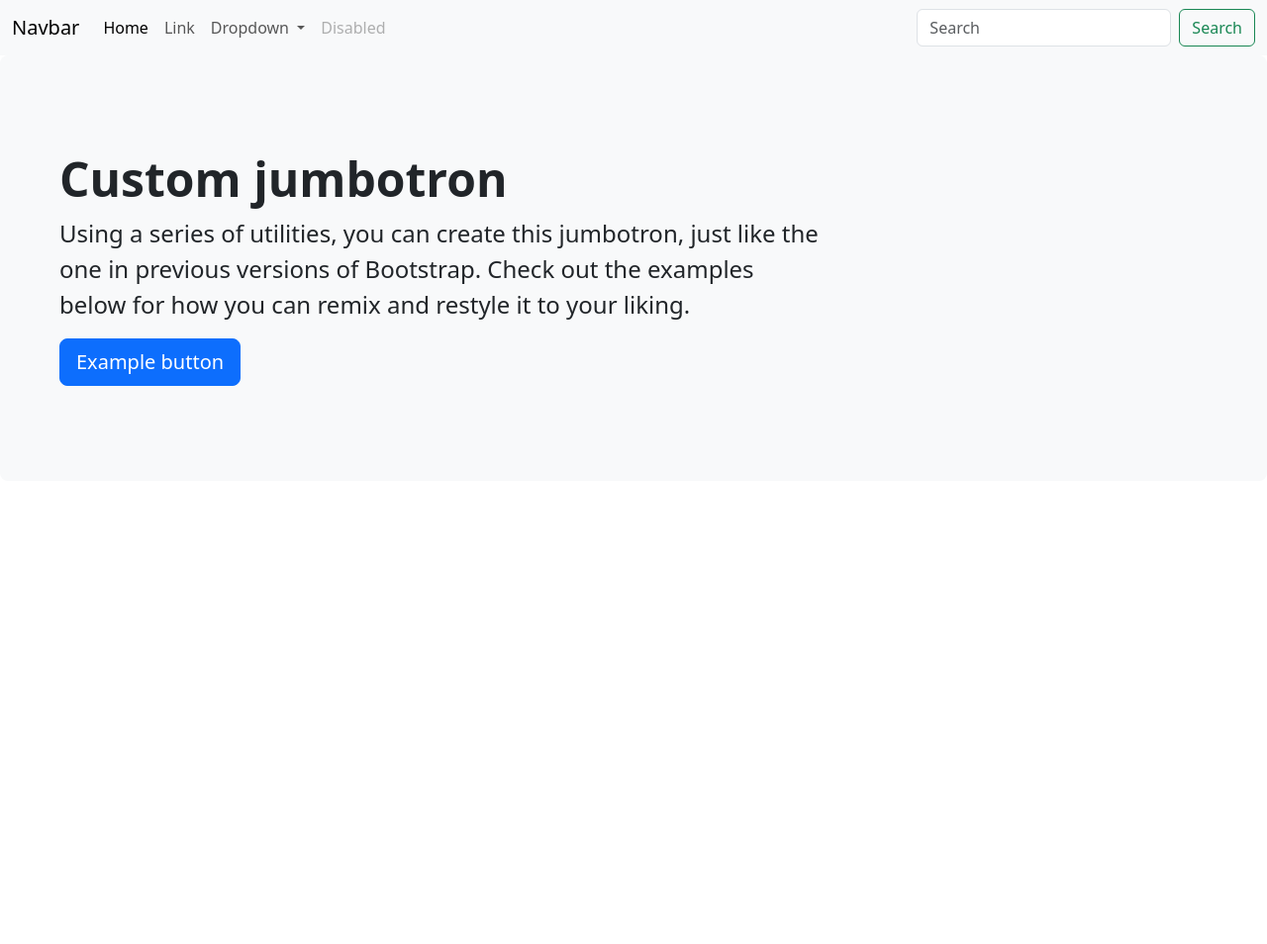
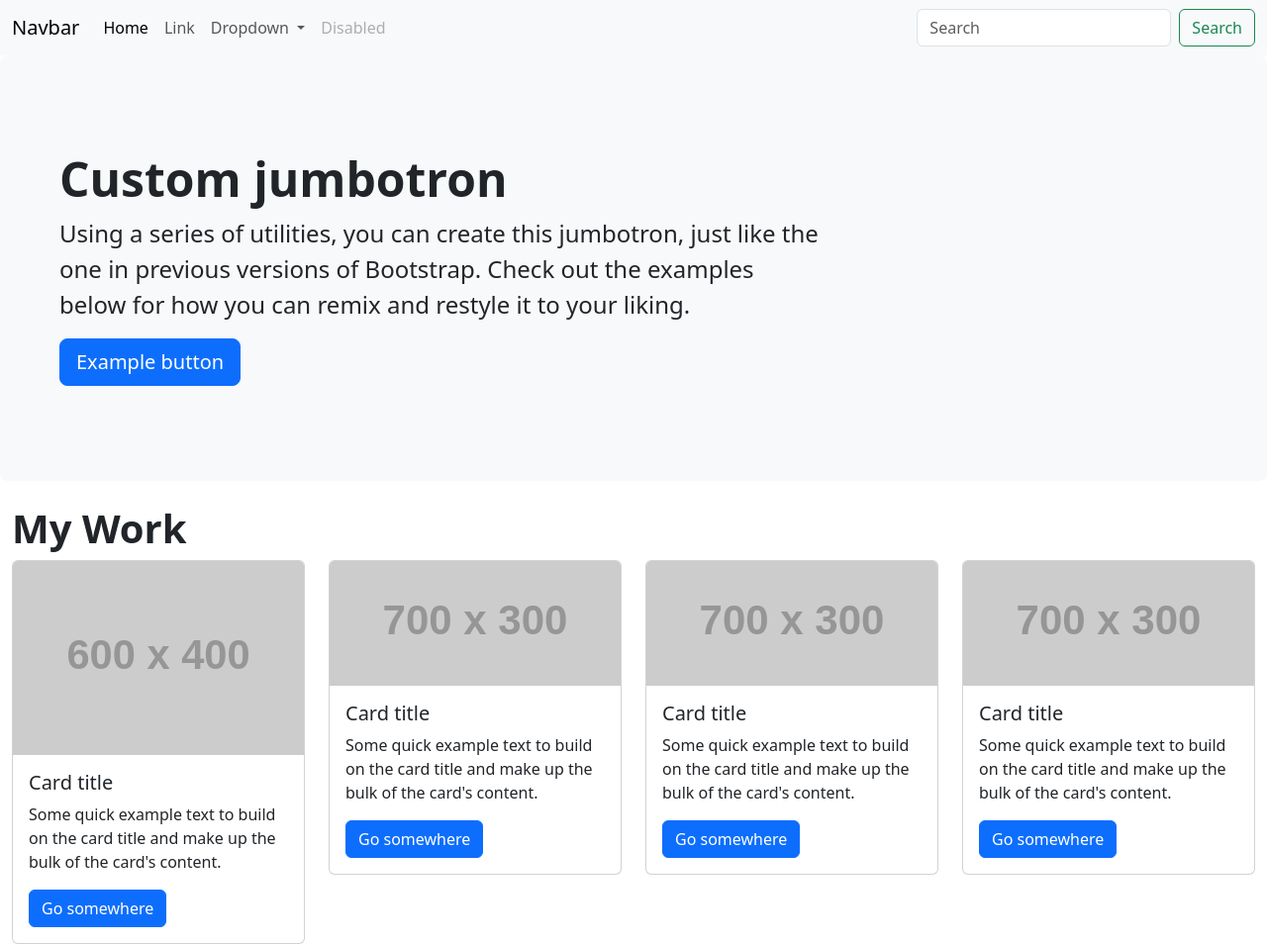
Before and after one commit to deponte-designer/deponte-bootstrap-portfolio, a plain HTML site: page index.html in a window 1280 px wide. Shown: the whole page at 99% size. Before the commit the page ends 800 px from the top, so only its background shows below. Drawn offline with nearby package versions, Linux system fonts and the light colour scheme; placeholder pictures from the web are drawn by us.

Commit message:
Added work section with cards

```diff
--- a/css/style.css
+++ b/css/style.css
@@ -0,0 +1,11 @@
+
+
+
+.custom-img-container
+{
+	background-image: url(IMAGE_URL);
+	background-repeat: no-repeat;
+    background-size: contain;
+    background-position-x: center;
+    height: 100%;
+}
--- a/index.html
+++ b/index.html
@@ -58,13 +58,65 @@
 
     <!-- Custom jumbotron -->
     <div class="p-5 mb-4 bg-body-tertiary rounded-3">
-        <div class="container-fluid py-5">
+        <div class="container-fluid py-5 custom-img-container">
           <h1 class="display-5 fw-bold">Custom jumbotron</h1>
           <p class="col-md-8 fs-4">Using a series of utilities, you can create this jumbotron, just like the one in previous versions of Bootstrap. Check out the examples below for how you can remix and restyle it to your liking.</p>
           <button class="btn btn-primary btn-lg" type="button">Example button</button>
         </div>
       </div>
 
+      <!-- Containers, Rows, and Cards -->
+<div class="container-fluid">
+    <h2 class="display-6 fw-bold">My Work</h2>
+    <div class="row">
+      <div class="cardContainer col-lg-3 col-md-3 col-sm-12">
+        <div class="card">
+          <img src="https://placehold.co/600x400" class="card-img-top" alt="...">
+          <div class="card-body">
+            <h5 class="card-title">Card title</h5>
+            <p class="card-text">Some quick example text to build on the card title and make up the bulk of the card's content.</p>
+            <a href="#" class="btn btn-primary">Go somewhere</a>
+          </div>
+        </div>
+      </div>
+
+      <div class="cardContainer col-lg-3 col-md-3 col-sm-12">
+        <div class="card">
+          <img src="https://placehold.co/700x300" class="card-img-top" alt="...">
+          <div class="card-body">
+            <h5 class="card-title">Card title</h5>
+            <p class="card-text">Some quick example text to build on the card title and make up the bulk of the card's content.</p>
+            <a href="#" class="btn btn-primary">Go somewhere</a>
+          </div>
+        </div>
+      </div>
+
+      <div class="cardContainer col-lg-3 col-md-3 col-sm-12">
+        <div class="card">
+          <img src="https://placehold.co/700x300" class="card-img-top" alt="...">
+          <div class="card-body">
+            <h5 class="card-title">Card title</h5>
+            <p class="card-text">Some quick example text to build on the card title and make up the bulk of the card's content.</p>
+            <a href="#" class="btn btn-primary">Go somewhere</a>
+          </div>
+        </div>
+      </div>
+
+      <div class="cardContainer col-lg-3 col-md-3 col-sm-12">
+        <div class="card">
+          <img src="https://placehold.co/700x300" class="card-img-top" alt="...">
+          <div class="card-body">
+            <h5 class="card-title">Card title</h5>
+            <p class="card-text">Some quick example text to build on the card title and make up the bulk of the card's content.</p>
+            <a href="#" class="btn btn-primary">Go somewhere</a>
+          </div>
+        </div>
+      </div>
+    </div><!-- Close row -->
+</div><!-- Close container fluid -->
+
+
+
 
 </body>
 
```
